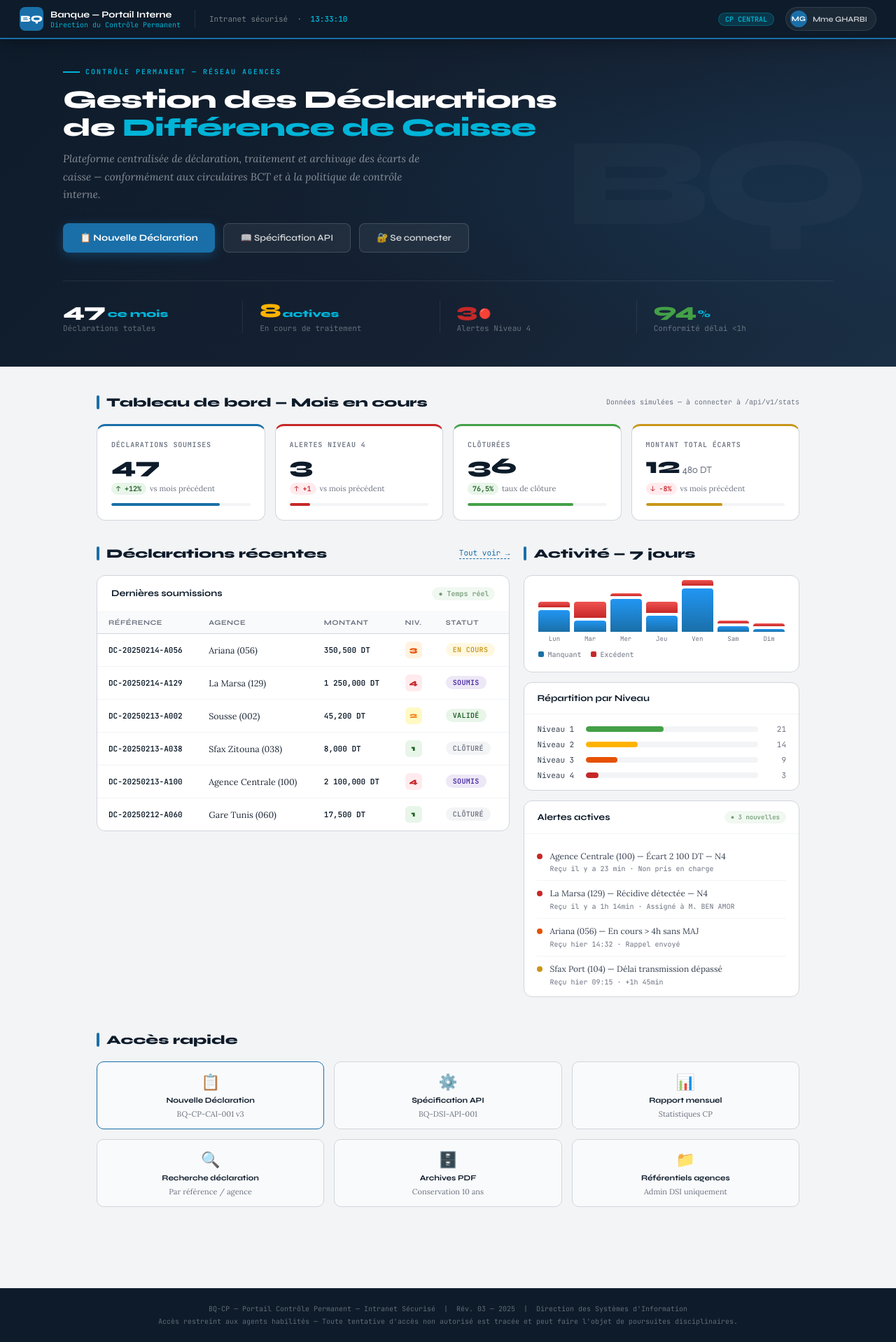
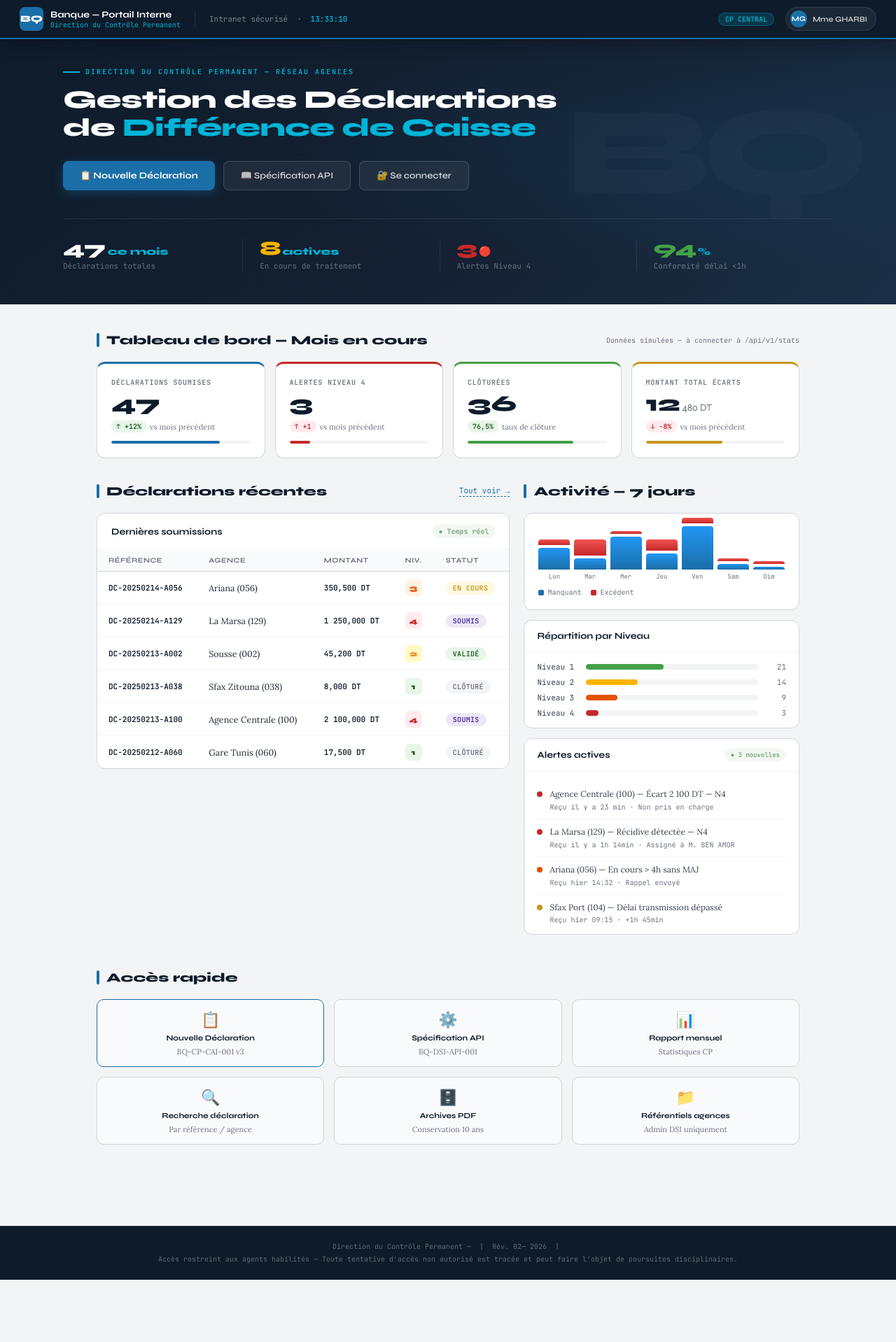
Before and after one commit to mahdijabeur-dot/Incidents_de_caisse, a plain HTML site: page index.html in a window 1280 px wide. Shown: the whole page at 70% size. After the commit the page ends 1829 px from the top, so only its background shows below. Drawn offline with Linux system fonts and the light colour scheme.

Commit message:
Update index.html

```diff
--- a/index.html
+++ b/index.html
@@ -3,7 +3,7 @@
 <head>
 <meta charset="UTF-8">
 <meta name="viewport" content="width=device-width, initial-scale=1.0">
-<title>Portail Contrôle Permanent — Déclarations de Caisse | BQ Intranet</title>
+<title>Portail Contrôle Permanent — Déclarations de Caisse | </title>
 <link href="https://fonts.googleapis.com/css2?family=Syne:wght@400;600;700;800&family=JetBrains+Mono:wght@400;500;600&family=Lora:ital,wght@0,400;0,600;1,400&display=swap" rel="stylesheet">
 <style>
 :root {
@@ -354,9 +354,9 @@ tr:hover td{background:var(--g50)}
 <!-- HERO -->
 <div class="hero">
   <div class="hero-inner">
-    <div class="hero-eyebrow">Contrôle Permanent — Réseau Agences</div>
+    <div class="hero-eyebrow">Direction du Contrôle Permanent — Réseau Agences</div>
     <h1 class="hero-title">Gestion des Déclarations<br>de <span>Différence de Caisse</span></h1>
-    <p class="hero-desc">Plateforme centralisée de déclaration, traitement et archivage des écarts de caisse — conformément aux circulaires BCT et à la politique de contrôle interne.</p>
+    <p class="hero-desc"></p>
     <div class="hero-actions">
       <a href="formulaire.html" class="btn-primary">📋 Nouvelle Déclaration</a>
       <a href="docs/api-spec.html" class="btn-secondary">📖 Spécification API</a>
@@ -618,7 +618,7 @@ tr:hover td{background:var(--g50)}
 
 <!-- FOOTER -->
 <footer class="footer">
-  BQ-CP — Portail Contrôle Permanent — Intranet Sécurisé &nbsp;|&nbsp; Rév. 03 — 2025 &nbsp;|&nbsp; Direction des Systèmes d'Information<br>
+  Direction du Contrôle Permanent —  &nbsp;|&nbsp; Rév. 02— 2026 &nbsp;|&nbsp; <br>
   Accès restreint aux agents habilités — Toute tentative d'accès non autorisé est tracée et peut faire l'objet de poursuites disciplinaires.
 </footer>
 
@@ -641,7 +641,7 @@ tr:hover td{background:var(--g50)}
         <label>Mot de passe</label>
         <input type="password" placeholder="••••••••••">
       </div>
-      <p style="font-size:11px;color:var(--g500);font-family:var(--font-m);margin-top:-8px">Connexion via Active Directory interne. En cas de problème, contacter <strong>dsi@banque.tn</strong>.</p>
+      <p style="font-size:11px;color:var(--g500);font-family:var(--font-m);margin-top:-8px">Connexion via Active Directory interne.</strong>.</p>
     </div>
     <div class="modal-footer">
       <button class="btn-ghost" onclick="document.getElementById('modal-login').classList.remove('open')">Annuler</button>
```
